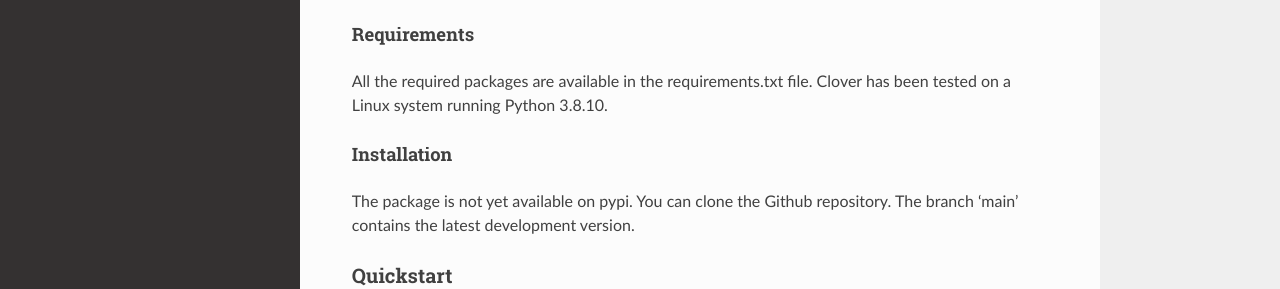
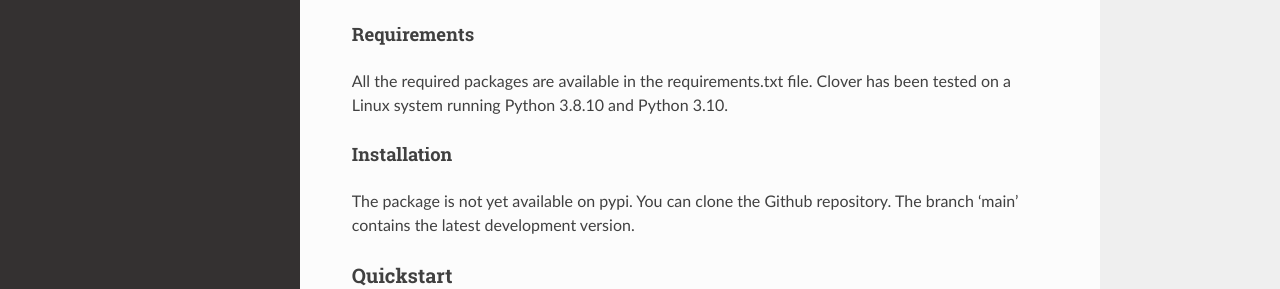
Before and after one commit to CRCHUM-CITADEL/clover, a Sphinx documentation site: the page built from docs/index.rst, in a window 1280 px wide and 900 px high, scrolled down 2094 px. Shown: the part 186-475 px from the top of the window. Built offline with Sphinx 7.4.7 and the Read the Docs theme 2.0.0, drawn with Linux system fonts in a browser that asks for light colours; pages that are not in the unit, such as notebooks, are missing from menus.

Commit message:
xgboost in requirements

```diff
--- a/docs/index.rst
+++ b/docs/index.rst
@@ -94,7 +94,7 @@
 Requirements
 ------------
 All the required packages are available in the requirements.txt file.
-Clover has been tested on a Linux system running Python 3.8.10.
+Clover has been tested on a Linux system running Python 3.8.10 and Python 3.10.
 
 .. _installation:
 
--- a/requirements.txt
+++ b/requirements.txt
@@ -8,3 +8,4 @@
 py-synthpop==0.1.2
 pymoo==0.6.0.1
 imbalanced-learn==0.10.1
+xgboost==1.7.5
```
Also changed, not shown: README.md (+1 -1 lines).
